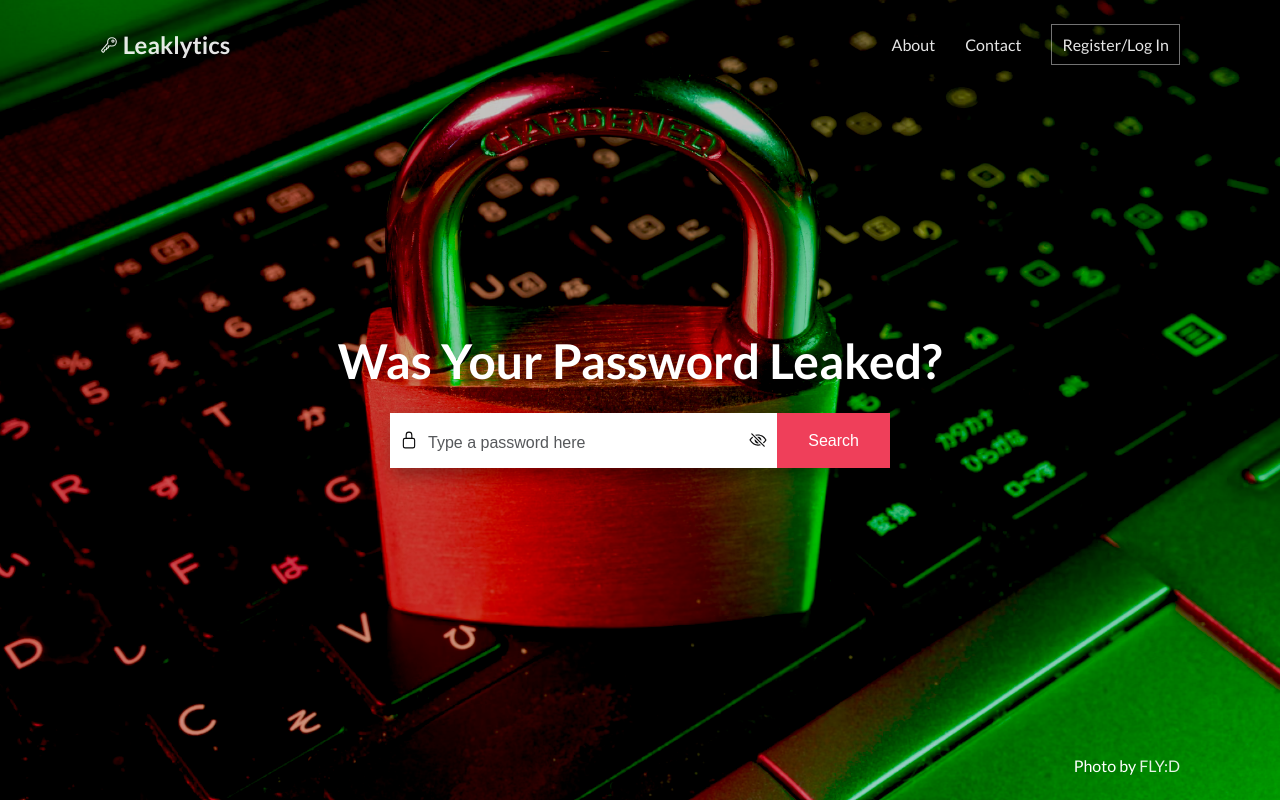
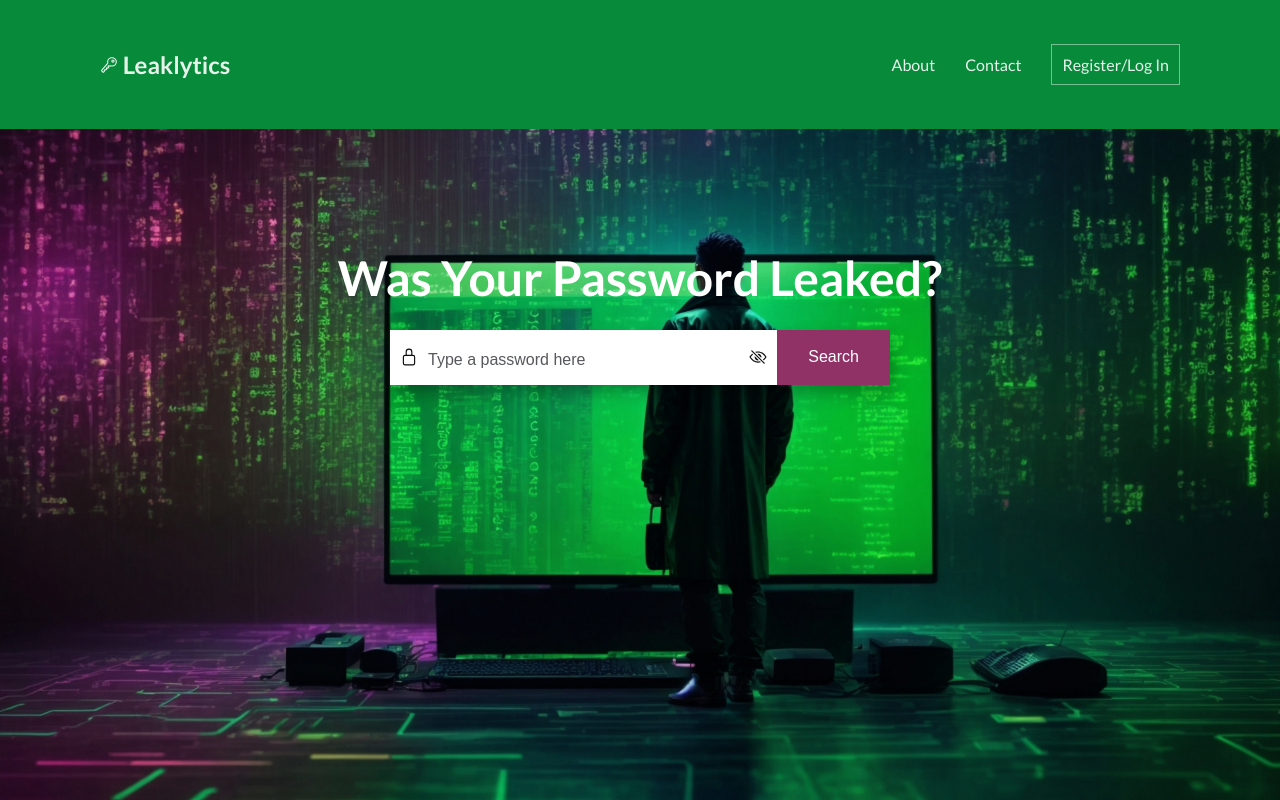
Before and after one commit to alac1984/leaklytics, a FastAPI app: page / in a window 1280 px wide. Run offline with FastAPI, Linux system fonts and the light colour scheme; parts of the project's set-up code (start-up, migrations or seed data) failed here and were passed over; some libraries are stand-ins or nearby versions.

Commit message:
Content basic style and restyle of the website

```diff
--- a/static/css/main.css
+++ b/static/css/main.css
@@ -31,7 +31,6 @@ body {
     -moz-background-size: cover;
     background-size: cover;
     color: #0a0a0b;
-    overflow: hidden;
 }
 
 ul, nav{
@@ -62,16 +61,17 @@ i {
 }
 
 header {
-    position: absolute;
+    position: sticky;
     top: 0;
     left: 0;
-    z-index: 10;
+    z-index: 15;
     width: 100%;
     display: flex;
     justify-content: space-between;
     align-items: center;
     color: #fff;
-    padding: 10px 100px 0;
+    padding: 30px 100px 30px;
+    background-color: #088a3b;
 }
 
 header nav ul {
@@ -100,18 +100,24 @@ a.btn {
 }
 
 a.btn:hover {
-    background: #d73851;
-    border: 1px solid #d73851;
+    background: #ce7286;
+    border: 1px solid #ce7286;
     color: #fff;
 }
 
+.container {
+    width: 100%;
+    height: 100vh;
+    overflow: auto;
+}
+
 .cover  {
-    height: 100vh;
+    /* height: 100vh; */
     width: 100%;
-    background: -webkit-gradient(linear, left top, left bottom, from(rgba(0,0,0,0.05)), to(rgba(0,0,0,0)));
-    background: -webkit-linear-gradient(top, rgba(0,0,0,0.05) 0%, rgba(0,0,0,0) 100%);
-    background: linear-gradient(to bottom, rgba(0,0,0,0.05) 0%, rgba(0,0,0,0) 100%);
-    padding: 20px 50px;
+    /* background: -webkit-gradient(linear, left top, left bottom, from(rgba(0,0,0,0.05)), to(rgba(0,0,0,0))); */
+    /* background: -webkit-linear-gradient(top, rgba(0,0,0,0.05) 0%, rgba(0,0,0,0) 100%); */
+    /* background: linear-gradient(to bottom, rgba(0,0,0,0.05) 0%, rgba(0,0,0,0) 100%); */
+    padding: 120px 50px;
     display: -webkit-box;
     display: flex;
     -webkit-box-orient: vertical;
@@ -121,11 +127,12 @@ a.btn:hover {
     justify-content: center;
     -webkit-box-align: center;
     align-items: center;
+    overflow-y: auto;
 }
 
 .flex-form input[type="submit"] {
-    background: #ef3f5a;
-    border: 1px solid #ef3f5a;
+    background: #913267;
+    border: 1px solid #913267;
     color: #fff;
     padding: 0 30px;
     cursor: pointer;
@@ -135,8 +142,8 @@ a.btn:hover {
 }
 
 .flex-form input[type="submit"]:hover {
-    background: #d73851;
-    border: 1px solid #d73851;
+    background: #ce7286;
+    border: 1px solid #ce7286;
 }
 
 .flex-form label[for="eye"] {
@@ -168,13 +175,35 @@ input[type="password"], input[type="text"] {
     flex-basis: 500px;
 }
 
-#madeby {
-    position: absolute;
-    bottom: 0;
-    right: 0;
-    padding: 25px 100px;
-    color: #fff;
+/* TODO: integrate content width with media queries */
+#content {
+    margin: 15px 0 0 0;
+    background-color: #fff;
+    width: 60%;
 }
+
+/********************
+ **** Scrollbar ****
+ *******************/
+/* This is for Chrome, Safari and newer versions of Opera */
+::-webkit-scrollbar {
+    width: 5px; /* Adjust width to make it thinner */
+}
+
+::-webkit-scrollbar-track {
+    background: rgba(0, 0, 0, 0.1); /* Color of the track */
+}
+
+::-webkit-scrollbar-thumb {
+    background: rgba(0, 0, 0, 0.4); /* Color of the thumb */
+}
+
+/* For Firefox from version 64 onward */
+body {
+    scrollbar-width: thin;
+    scrollbar-color: rgba(0, 0, 0, 0.4) rgba(0, 0, 0, 0.1);
+}
+
 
 @media all and (max-width:800px) {
     body {
--- a/templates/index.html
+++ b/templates/index.html
@@ -5,8 +5,9 @@
 
   <title>Leaklytics</title>
   <style>
-    body {
-      background: url("{{ request.url_for('static', path='img/background.png')}}") no-repeat center center fixed;
+    .container {
+      background: url("{{ request.url_for('static', path='img/background-darker.jpg')}}") no-repeat center center fixed;
+      background-size: cover;
     }
   </style>
 
@@ -49,11 +50,6 @@
       </form>
       <div id="content">
       </div>
-      <div id="madeby">
-        <span>
-          Photo by <a href="https://unsplash.com/pt-br/@flyd2069" target="_blank">FLY:D</a>
-        </span>
-      </div>
     </div>
 
   </div>
```
Also changed, not shown: templates/contact.html (+12 -1 lines), static/img/background-darker.jpg (added), static/img/background.jpg (added).
